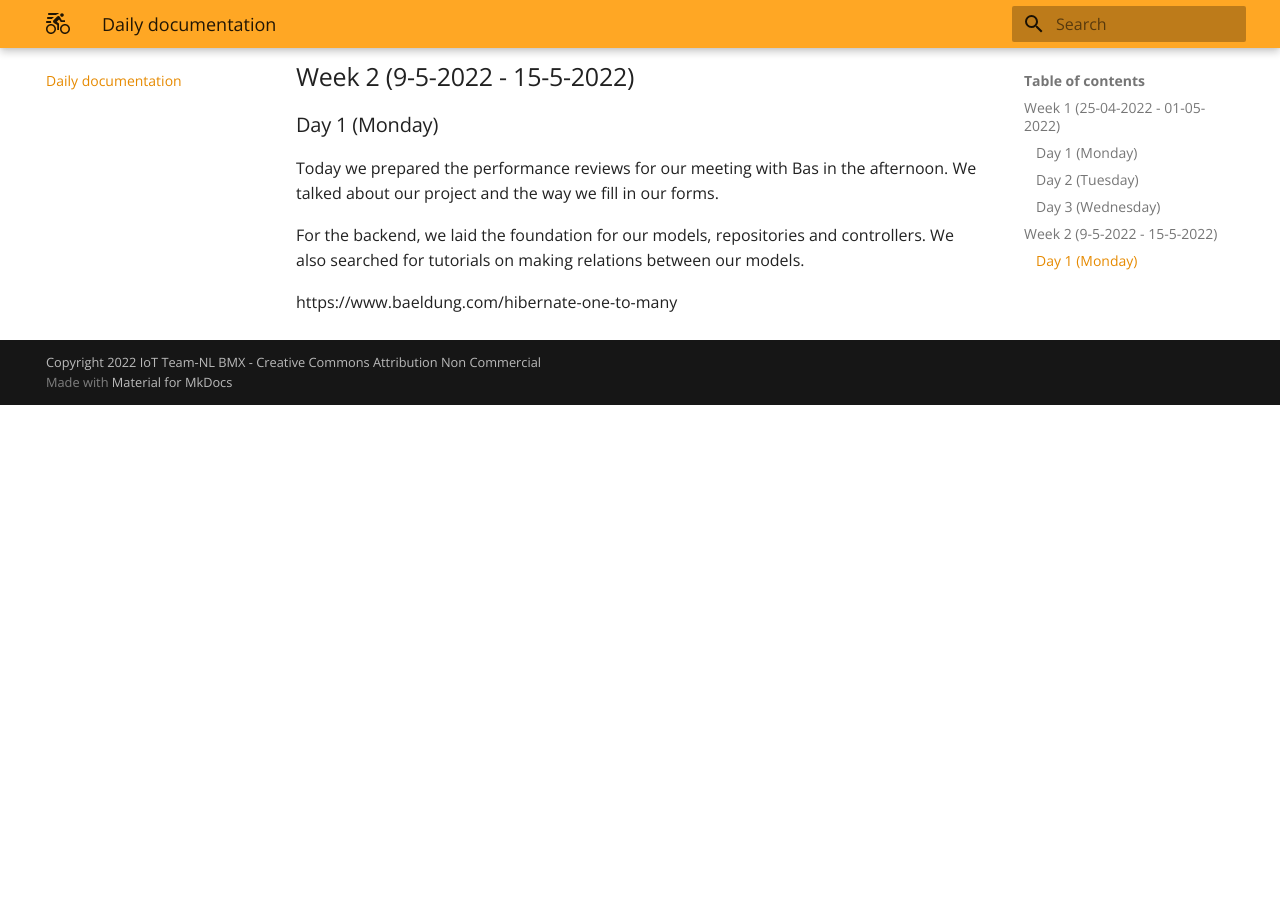
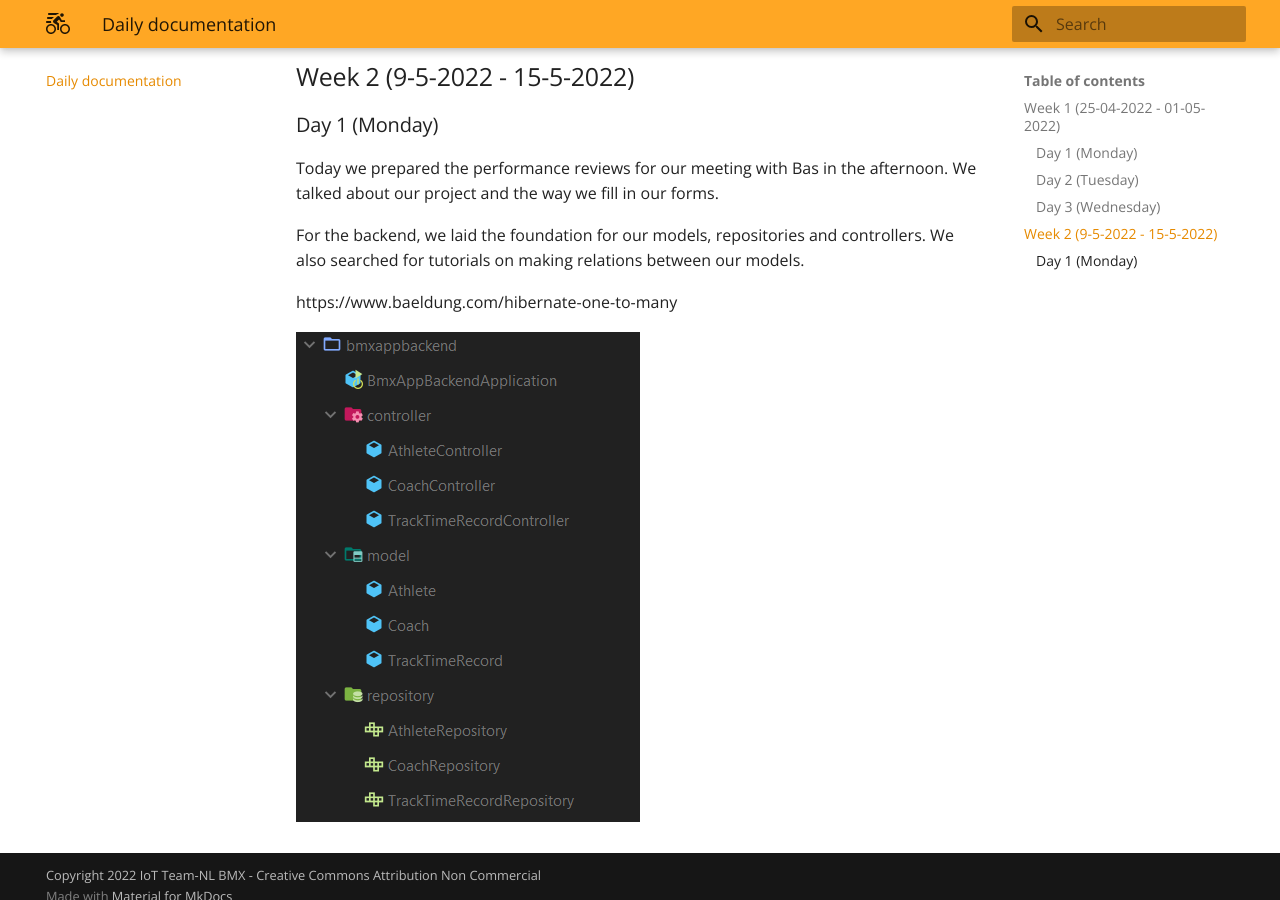
Before and after one commit to TheCodeCompany-Sem/BMX-TEAMNL-IOT, an MkDocs documentation site: the page built from docs/Daily-documentation.md, in a window 1280 px wide and 900 px high, scrolled down 929 px. Built offline with MkDocs 1.6.1 and Material for MkDocs 9.7.7, drawn with Linux system fonts in a browser that asks for light colours; before the commit the page ends 1334 px from its top, so only the background shows below that.

Commit message:
Added image

```diff
--- a/docs/Daily-documentation.md
+++ b/docs/Daily-documentation.md
@@ -33,3 +33,5 @@ Today we prepared the performance reviews for our meeting with Bas in the aftern
 For the backend, we laid the foundation for our models, repositories and controllers. We also searched for tutorials on making relations between our models.
 
 https://www.baeldung.com/hibernate-one-to-many
+
+![img.png](img.png)
```
Also changed, not shown: docs/img.png (added).
